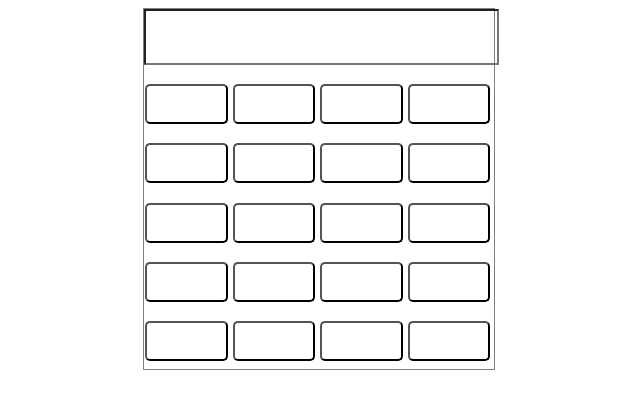
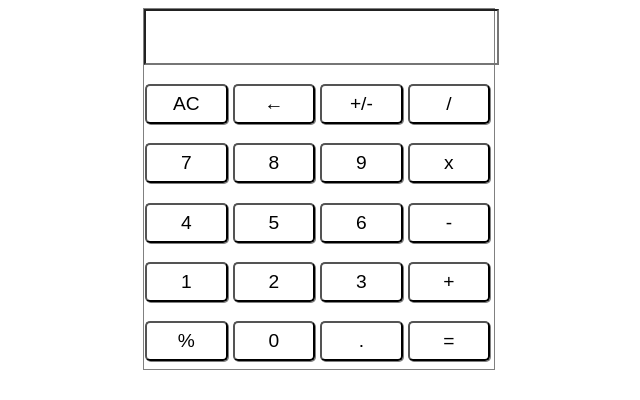
Before and after one commit to wardaharshad/Calculator-App, a plain HTML site: page index.html in a window 1280 px wide. Shown: the whole page, without its empty margins (321-961 px from the left). Drawn offline with Linux system fonts and the light colour scheme.

Commit message:
Update style.css

```diff
--- a/style.css
+++ b/style.css
@@ -11,7 +11,7 @@
     width: 99%;
     height: 50px;
     background-color: transparent;
-    color: white;
+    color: black;
     font-size: 30px;
 }
 
@@ -23,6 +23,6 @@
     font-size: larger;
     background-color: transparent;
     border-radius: 5px;
-    box-shadow: 1px 1px 0px white;
-    color: white;
+    box-shadow: 1px 1px 0px grey;
+    color: black;
 }
```
